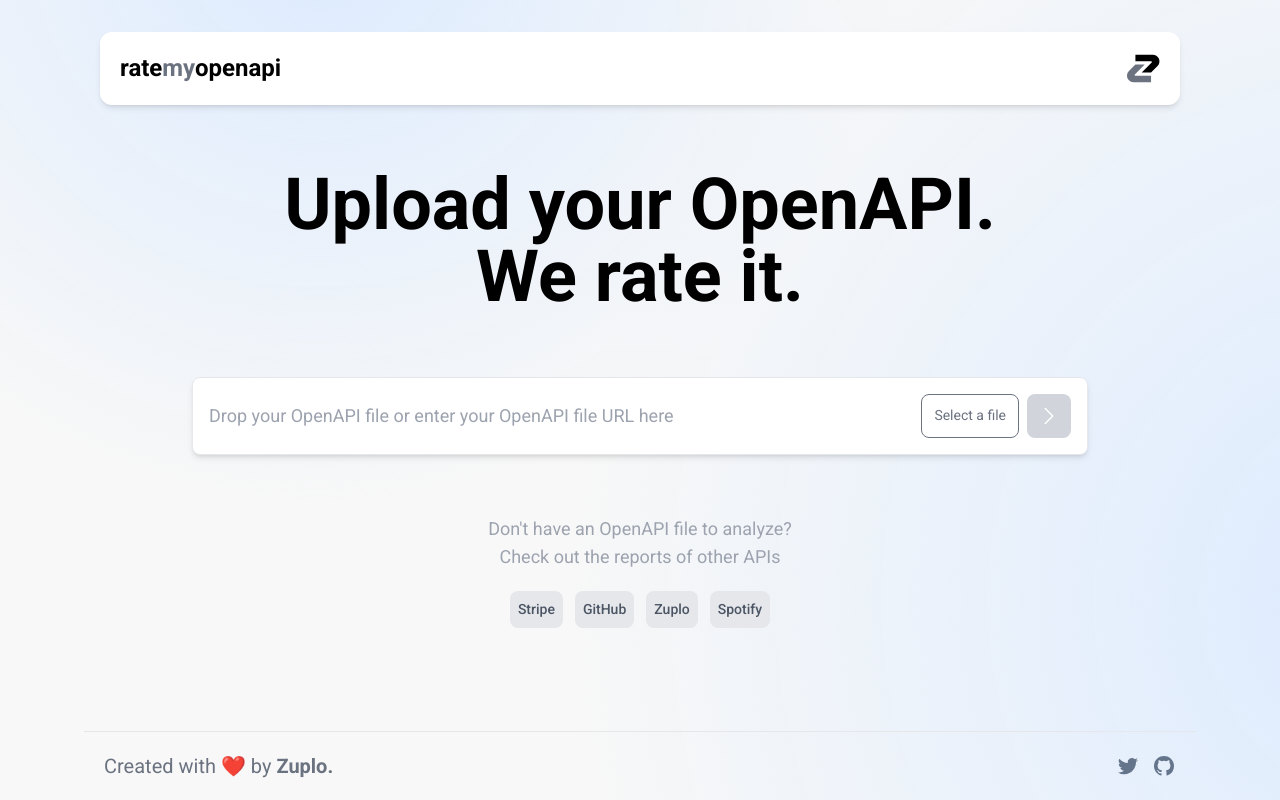
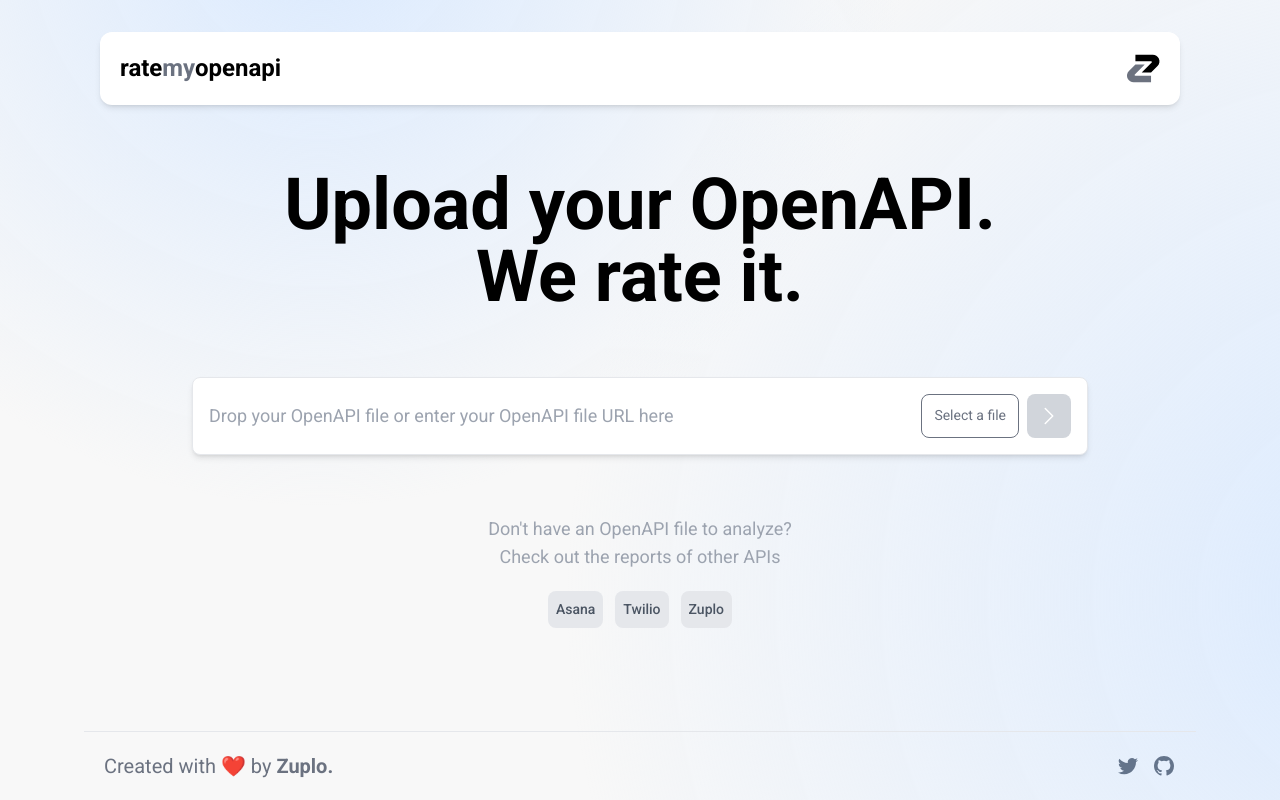
Before and after one commit to zuplo/rate-my-openapi, a Next.js app in the folder apps/web/: page / in a window 1280 px wide. Built offline with nearby package versions, Linux system fonts and the light colour scheme.

Commit message:
lighter examples (#151)

```diff
--- a/apps/web/src/components/RatingExamples/index.tsx
+++ b/apps/web/src/components/RatingExamples/index.tsx
@@ -1,19 +1,15 @@
 const EXAMPLES: { title: string; slug: string }[] = [
   {
-    title: "Stripe",
-    slug: "9dda3db0-ed13-4563-a144-835d550f63ad",
+    title: "Asana",
+    slug: "022f6169-763f-4970-ad3e-599eaca76dd7",
   },
   {
-    title: "GitHub",
-    slug: "7f898483-ba2b-4b17-8278-fc241a6a5c0d",
+    title: "Twilio",
+    slug: "330373e1-8e4a-4181-af5f-560f1d4267df",
   },
   {
     title: "Zuplo",
     slug: "934bc050-9590-4496-9433-73deeec452ff",
-  },
-  {
-    title: "Spotify",
-    slug: "6fab0561-259a-47c0-b21a-16c02b19fede",
   },
 ];
 
```
